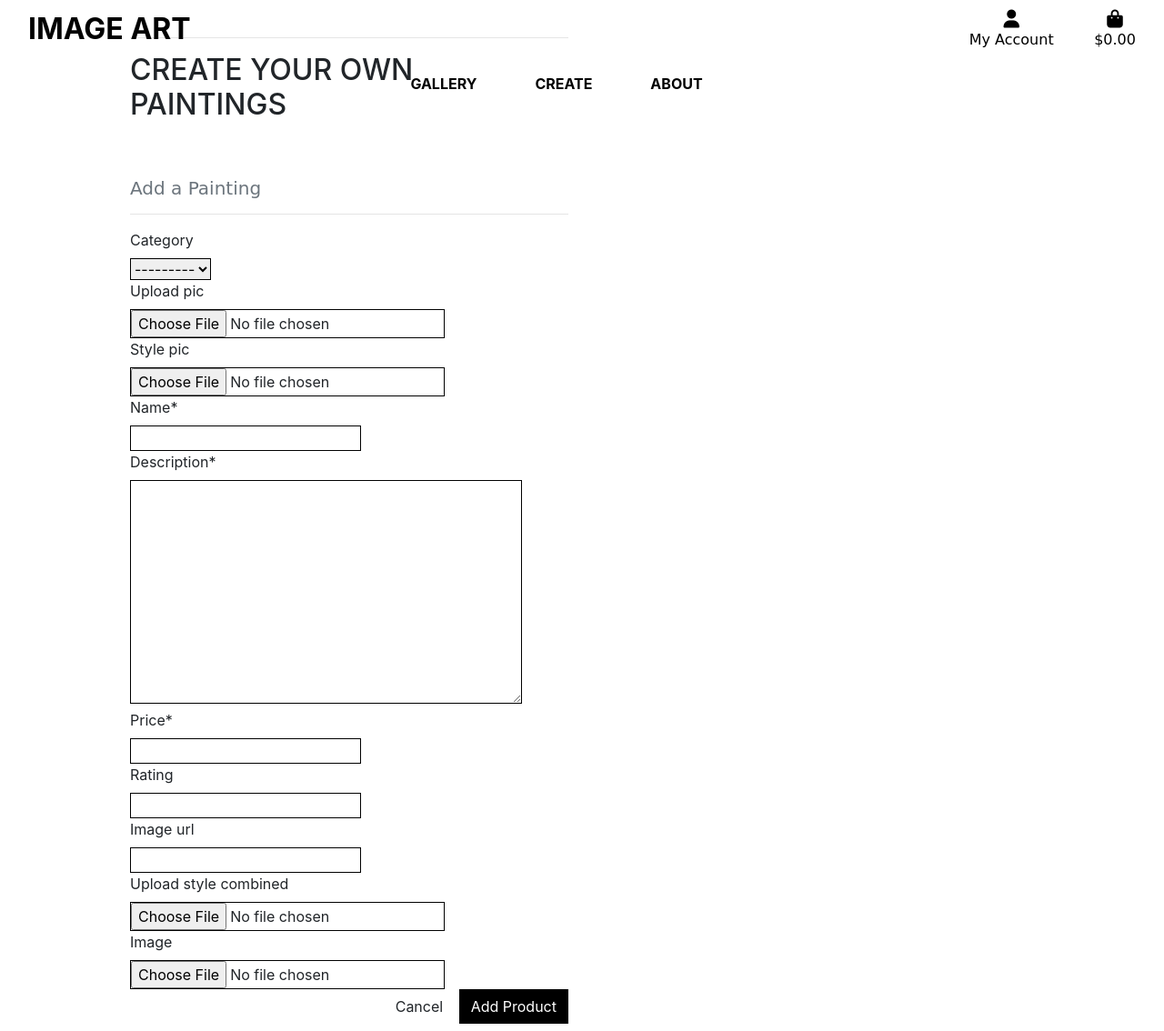
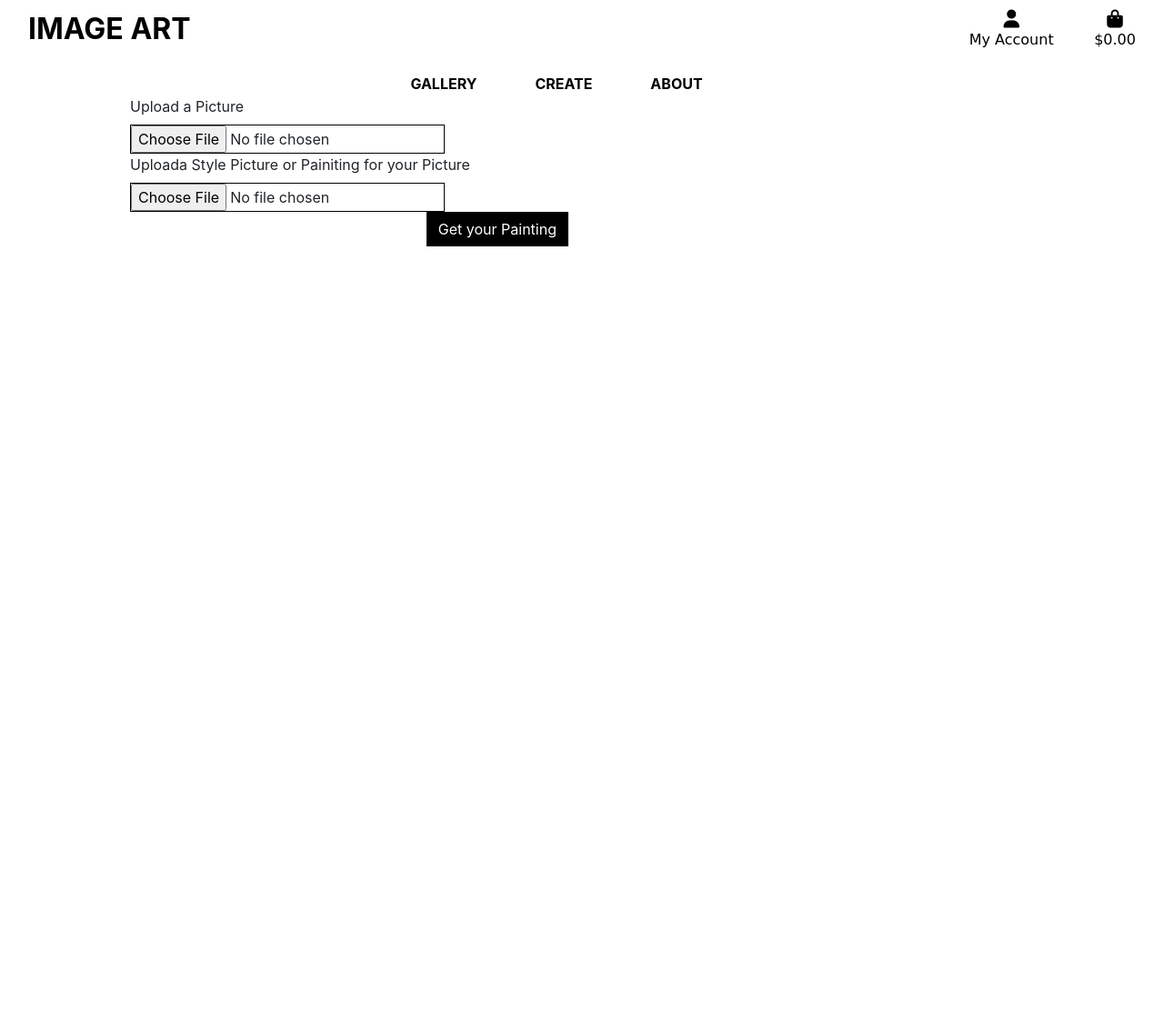
Before and after one commit to rbnphlp/ImageArt, a Django app: page /Gallery/create/ in a window 1280 px wide. Shown: the whole page at 91% size. After the commit the page ends 271 px from the top, so only its background shows below. Run offline with Django 3.2, Linux system fonts and the light colour scheme; data that the repository does not hold is empty; some libraries are stand-ins or nearby versions.

Commit message:
removed unwanted form fields ,need to add explanantion + styletransfer.py

```diff
--- a/Gallery/forms.py
+++ b/Gallery/forms.py
@@ -1,14 +1,18 @@
 
 from django import forms
 from .models import Painting, Category
+from django.utils.translation import gettext_lazy as _
 
 
 class PaintingForm(forms.ModelForm):
 
     class Meta:
         model = Painting
-        fields = '__all__'
-
+        exclude = ['upload_style_combined','image','price','rating','name','description','category']
+        labels = {
+            'upload_pic': _('Upload a Picture'),
+            'style_pic': _('Uploada Style Picture or Painiting  for your Picture'),
+        }
 
 
     def __init__(self, *args, **kwargs):
--- a/Gallery/models.py
+++ b/Gallery/models.py
@@ -23,7 +23,6 @@ class Painting(models.Model):
     description = models.TextField()
     price = models.DecimalField(max_digits=6, decimal_places=2)
     rating = models.DecimalField(max_digits=6, decimal_places=2, null=True, blank=True)
-    image_url = models.URLField(max_length=1024, null=True, blank=True)
     upload_style_combined=models.ImageField(null=True, blank=True)
     image = models.ImageField(null=True, blank=True)
 
--- a/Gallery/templates/Gallery/add_painting.html
+++ b/Gallery/templates/Gallery/add_painting.html
@@ -14,12 +14,9 @@
 {% block content %}
     <div class="overlay"></div>
     <div class="container">
-        <div class="row">
+        <div class="formrow row">
             <div class="col-12 col-md-6">
-                <hr>
-                <h2 class="logo-font mb-4">Create your own paintings</h2>
-                <h5 class="text-muted">Add a Painting</h5>
-                <hr>
+
             </div>
         </div>
 
@@ -29,8 +26,8 @@
                     {% csrf_token %}
                     {{ form | crispy }}
                     <div class="text-right">
-                        <a class="btn btn-outline-black rounded-0" href="{% url 'paintings' %}">Cancel</a>
-                        <button class="btn btn-black rounded-0" type="submit">Add Product</button>
+
+                        <button class="btn btn-black rounded-0" type="submit">Get your Painting </button>
                     </div>
                 </form>
             </div>
--- a/static/css/base.css
+++ b/static/css/base.css
@@ -226,10 +226,13 @@ h3.headline {
 }
 
 
-.myproduct_row{
+.myproduct_row {
 
 padding-top: 5em;
 
+}
+.formrow{
+   padding-top: 5em;
 }
 
 .framedorunframed{
```
Also changed, not shown: Gallery/migrations/0006_remove_painting_image_url.py (added).
